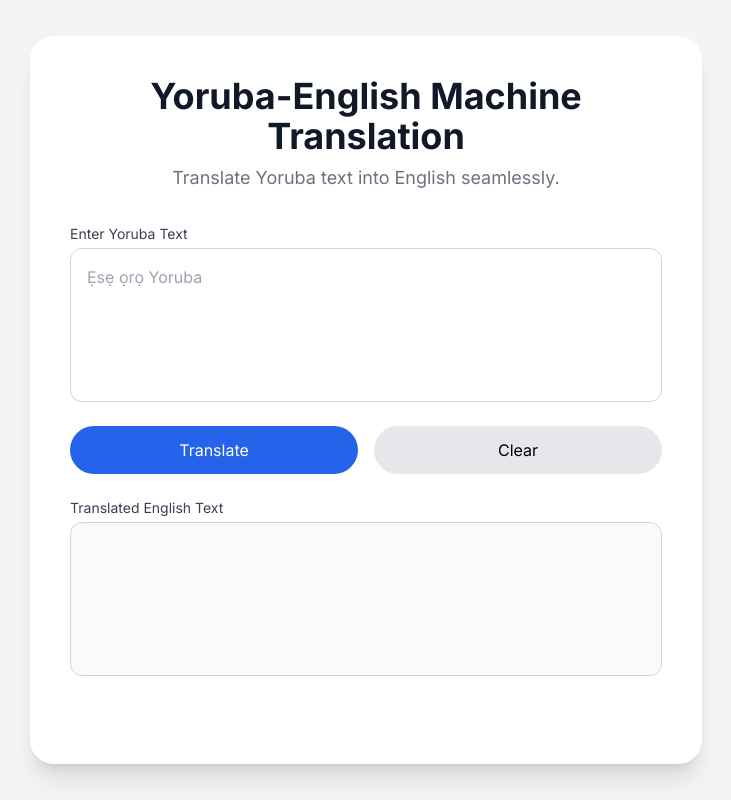
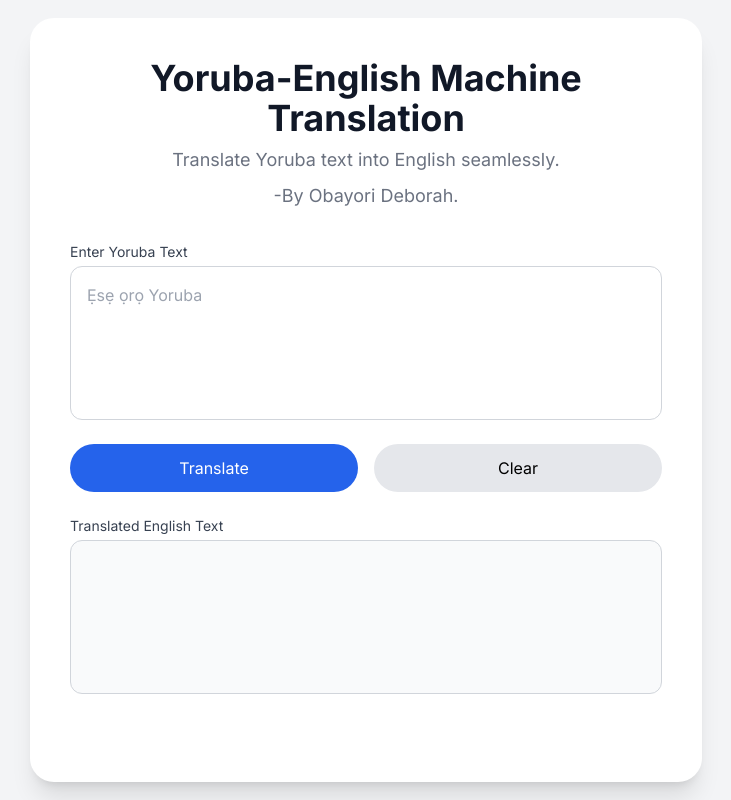
Before and after one commit to Godwin015/yoruba_to_english, a plain HTML site: page index.html in a window 1280 px wide. Shown: the whole page, without its empty margins (274-1005 px from the left). Drawn offline with nearby package versions, Linux system fonts and the light colour scheme.

Commit message:
Update index.html

```diff
--- a/index.html
+++ b/index.html
@@ -22,6 +22,7 @@
     <div class="text-center mb-8">
       <h1 class="text-3xl md:text-4xl font-extrabold text-gray-900">Yoruba-English Machine Translation</h1>
       <p class="text-md md:text-lg text-gray-500 mt-2">Translate Yoruba text into English seamlessly.</p>
+      <p class="text-md md:text-lg text-gray-500 mt-2">-By Obayori Deborah.</p>
     </div>
 
     <!-- Translation interface -->
```
